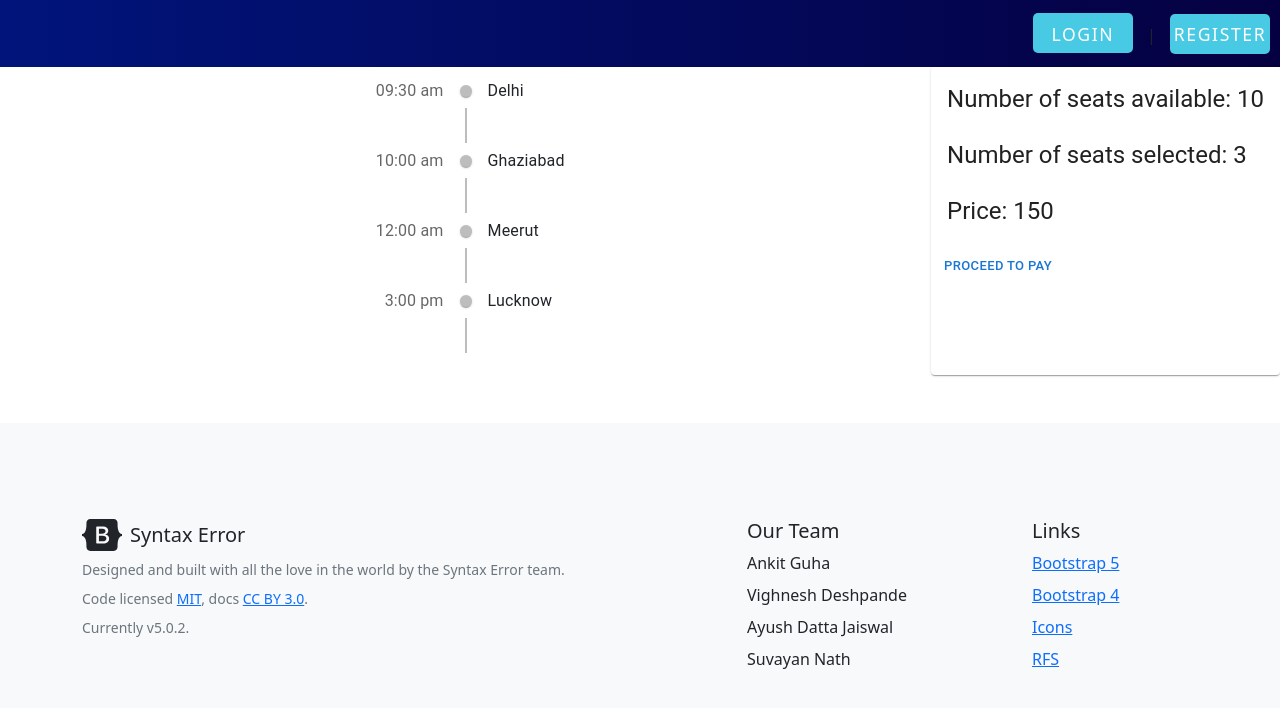
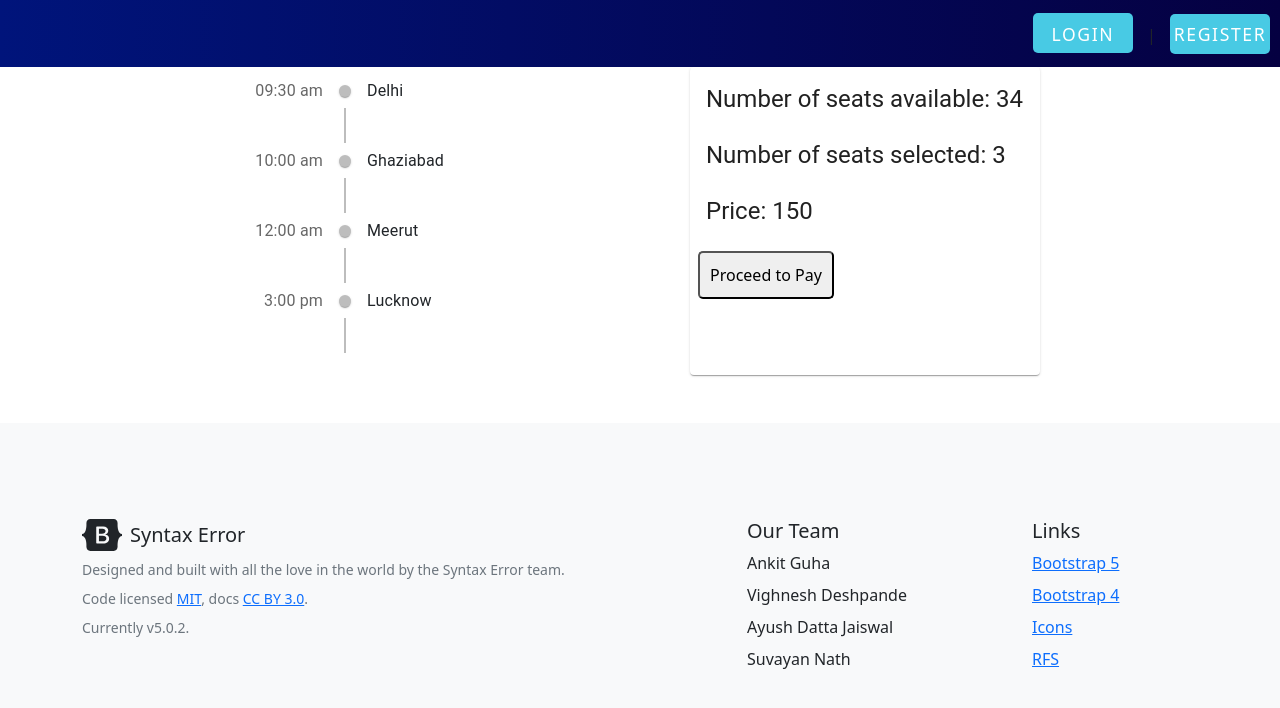
Before and after one commit to ankit11hab/Encode-Frontend, a React (Create React App) app: page /selectedbus in a window 1280 px wide. Shown: the top 708 px of the page. Built offline with nearby package versions, Linux system fonts and the light colour scheme; a web font is replaced by a local one.

Commit message:
Update BasicCard.jsx

```diff
--- a/src/components/BasicCard.jsx
+++ b/src/components/BasicCard.jsx
@@ -18,10 +18,10 @@ const bull = (
 
 export default function BasicCard() {
   return (
-    <Card sx={{ minWidth: 275 }}>
+    <Card sx={{ minWidth: 350, mr: 30 }}>
       <CardContent>
         <Typography variant='h5' component='div'>
-          Number of seats available: 10
+          Number of seats available: 34
         </Typography>
         <br />
         <Typography variant='h5' component='div'>
@@ -34,7 +34,12 @@ export default function BasicCard() {
       </CardContent>
       <CardActions>
         <Link to='/purchase'>
-        <Button size='small'>Proceed to Pay</Button>
+          <button
+            style={{ borderRadius: '5px', padding: '10px' }}
+            size='small'
+          >
+            Proceed to Pay
+          </button>
         </Link>
       </CardActions>
     </Card>
```
